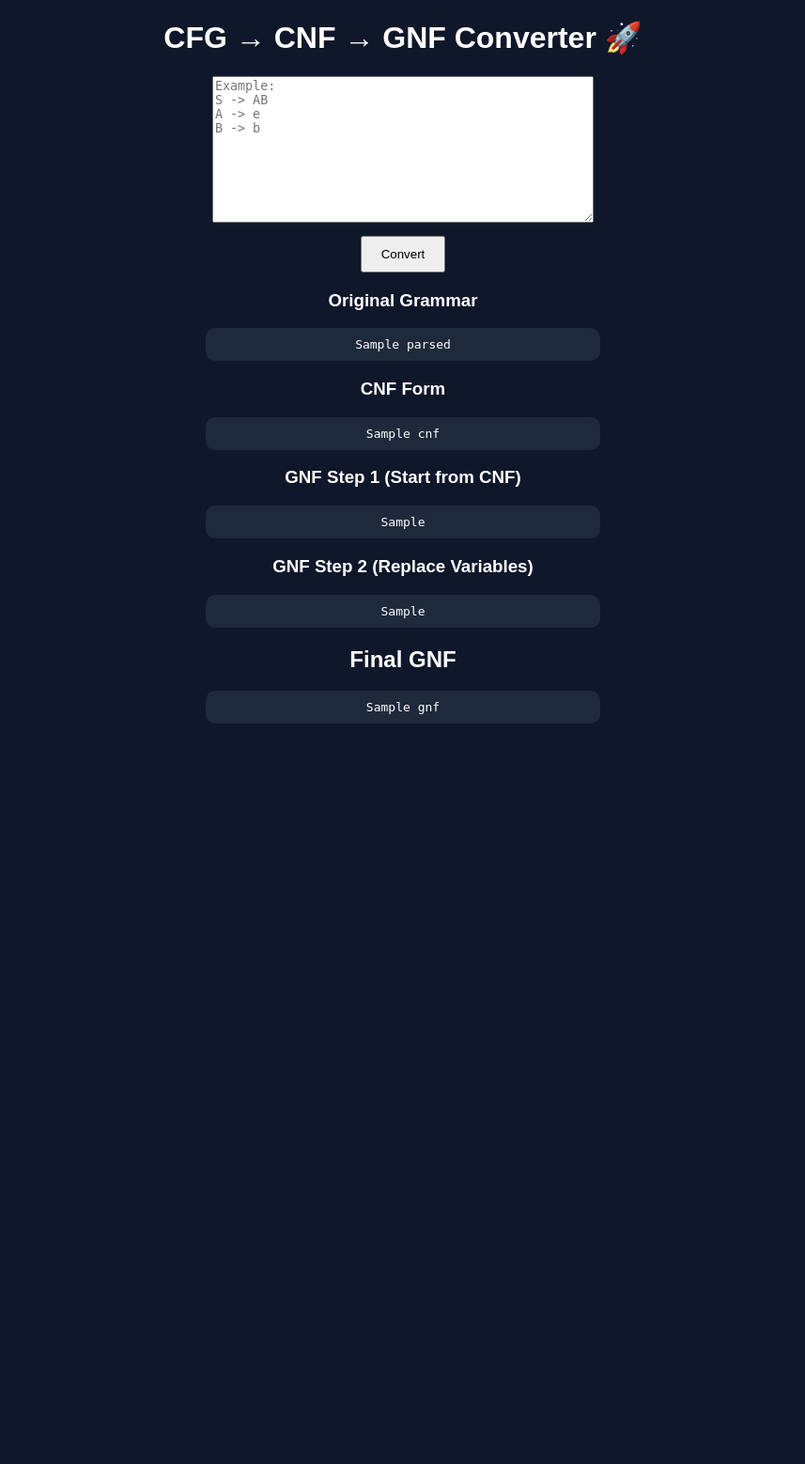
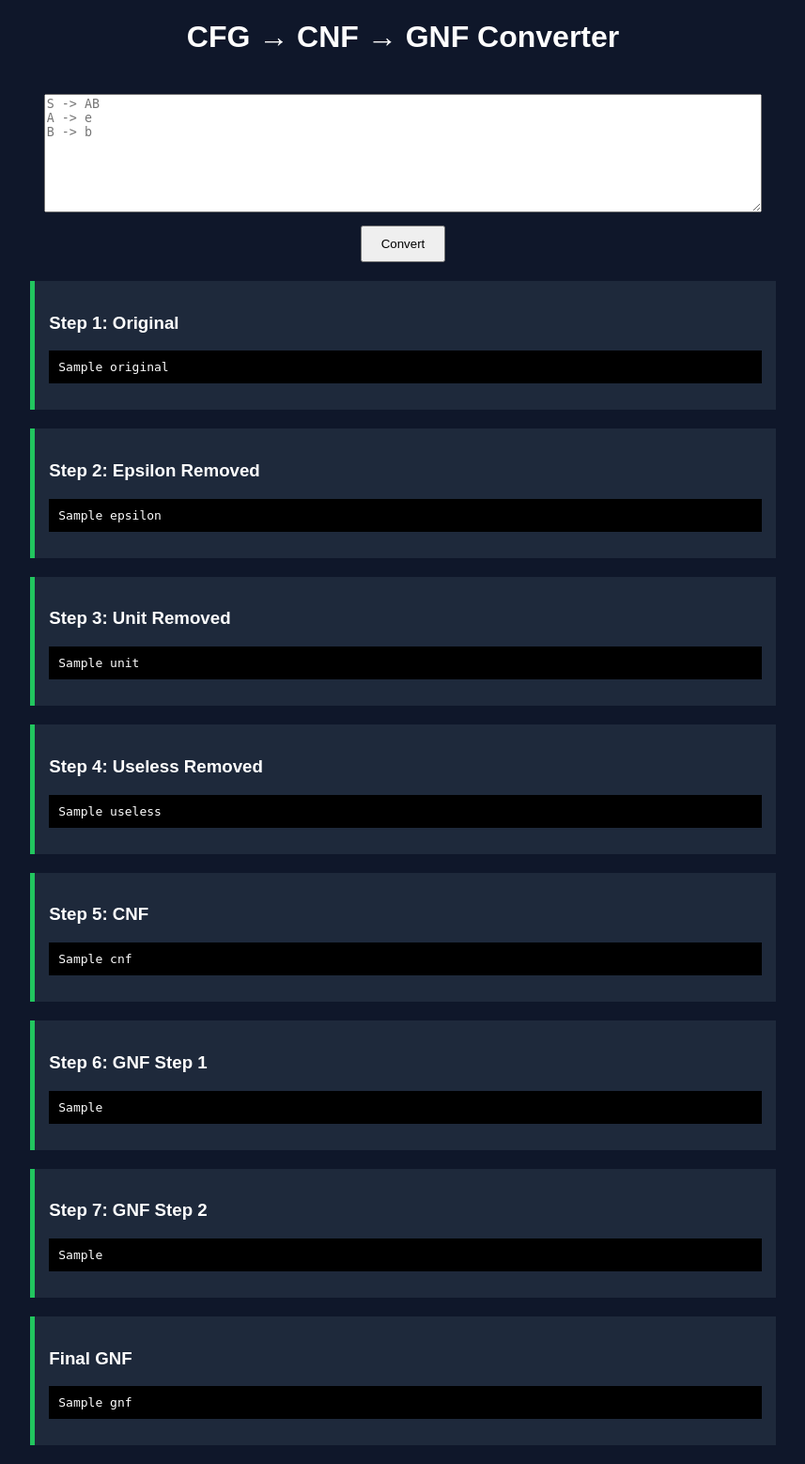
Before and after one commit to jaanvigangwal22/CGF-CONVERTOR-Project-, a Flask app: template templates/index.html in a window 1280 px wide. Shown: the whole page at 94% size, without its empty margins (211-1068 px from the left). Before the commit the page ends 770 px from the top, so only its background shows below. Run offline with Flask 3, Linux system fonts and the light colour scheme; the template is opened without the code that fills it: most values are stand-ins (such as "Sample title", 1, 10 or a date in 2020).

Commit message:
Final working CFG to CNF and GNF converter

```diff
--- a/app.py
+++ b/app.py
@@ -5,7 +5,8 @@ from parser import (
     remove_unit,
     remove_useless,
     to_cnf,
-    gnf_steps
+    gnf_steps,
+    format_grammar
 )
 
 app = Flask(__name__)
@@ -13,16 +14,14 @@ app = Flask(__name__)
 @app.route("/", methods=["GET", "POST"])
 def home():
 
-    grammar = ""
-    parsed = {}
-    no_epsilon = {}
-    no_unit = {}
-    no_useless = {}
-    cnf = {}
-
-    gnf_step1 = {}
-    gnf_step2 = {}
-    gnf = {}
+    original = ""
+    epsilon = ""
+    unit = ""
+    useless = ""
+    cnf = ""
+    gnf_step1 = ""
+    gnf_step2 = ""
+    gnf = ""
 
     if request.method == "POST":
 
@@ -32,18 +31,25 @@ def home():
         no_epsilon = remove_epsilon(parsed)
         no_unit = remove_unit(no_epsilon)
         no_useless = remove_useless(no_unit)
-        cnf = to_cnf(no_useless)
+        cnf_rules = to_cnf(no_useless)
 
-        # GNF steps
-        gnf_step1, gnf_step2, gnf = gnf_steps(cnf)
+        step1, step2, final = gnf_steps(cnf_rules)
+
+        original = format_grammar(parsed)
+        epsilon = format_grammar(no_epsilon)
+        unit = format_grammar(no_unit)
+        useless = format_grammar(no_useless)
+        cnf = format_grammar(cnf_rules)
+        gnf_step1 = format_grammar(step1)
+        gnf_step2 = format_grammar(step2)
+        gnf = format_grammar(final)
 
     return render_template(
         "index.html",
-        grammar=grammar,
-        parsed=parsed,
-        no_epsilon=no_epsilon,
-        no_unit=no_unit,
-        no_useless=no_useless,
+        original=original,
+        epsilon=epsilon,
+        unit=unit,
+        useless=useless,
         cnf=cnf,
         gnf_step1=gnf_step1,
         gnf_step2=gnf_step2,
--- a/templates/index.html
+++ b/templates/index.html
@@ -2,32 +2,39 @@
 <html>
 
 <head>
-    <title>CFG Converter</title>
+    <title>CFG Visualizer</title>
 
     <style>
         body {
             background: #0f172a;
             color: white;
+            font-family: Arial;
             text-align: center;
-            font-family: Arial;
         }
 
         textarea {
-            width: 400px;
-            height: 150px;
+            width: 60%;
+            height: 120px;
+            margin-top: 20px;
+        }
+
+        button {
+            padding: 10px 20px;
+            margin-top: 10px;
+        }
+
+        .box {
+            width: 60%;
+            margin: 20px auto;
+            padding: 15px;
+            background: #1e293b;
+            border-left: 5px solid #22c55e;
+            text-align: left;
         }
 
         pre {
-            background: #1e293b;
+            background: black;
             padding: 10px;
-            border-radius: 10px;
-            width: 400px;
-            margin: 10px auto;
-        }
-
-        button {
-            margin-top: 10px;
-            padding: 10px 20px;
         }
     </style>
 
@@ -35,57 +42,47 @@
 
 <body>
 
-<h1>CFG → CNF → GNF Converter 🚀</h1>
+<h1>CFG → CNF → GNF Converter</h1>
 
 <form method="POST">
-<textarea name="grammar" placeholder="Example:
-S -> AB
+<textarea name="grammar" placeholder="S -> AB
 A -> e
 B -> b"></textarea>
 <br>
-<button type="submit">Convert</button>
+<button>Convert</button>
 </form>
 
-{% if parsed %}
-<h3>Original Grammar</h3>
-<pre>{{ parsed }}</pre>
+{% if original %}
+<div class="box"><h3>Step 1: Original</h3><pre>{{ original }}</pre></div>
 {% endif %}
 
-{% if no_epsilon %}
-<h3>After Epsilon Removal</h3>
-<pre>{{ no_epsilon }}</pre>
+{% if epsilon %}
+<div class="box"><h3>Step 2: Epsilon Removed</h3><pre>{{ epsilon }}</pre></div>
 {% endif %}
 
-{% if no_unit %}
-<h3>After Unit Removal</h3>
-<pre>{{ no_unit }}</pre>
+{% if unit %}
+<div class="box"><h3>Step 3: Unit Removed</h3><pre>{{ unit }}</pre></div>
 {% endif %}
 
-{% if no_useless %}
-<h3>After Useless Removal</h3>
-<pre>{{ no_useless }}</pre>
+{% if useless %}
+<div class="box"><h3>Step 4: Useless Removed</h3><pre>{{ useless }}</pre></div>
 {% endif %}
 
 {% if cnf %}
-<h3>CNF Form</h3>
-<pre>{{ cnf }}</pre>
+<div class="box"><h3>Step 5: CNF</h3><pre>{{ cnf }}</pre></div>
 {% endif %}
 
 {% if gnf_step1 %}
-<h3>GNF Step 1 (Start from CNF)</h3>
-<pre>{{ gnf_step1 }}</pre>
+<div class="box"><h3>Step 6: GNF Step 1</h3><pre>{{ gnf_step1 }}</pre></div>
 {% endif %}
 
 {% if gnf_step2 %}
-<h3>GNF Step 2 (Replace Variables)</h3>
-<pre>{{ gnf_step2 }}</pre>
+<div class="box"><h3>Step 7: GNF Step 2</h3><pre>{{ gnf_step2 }}</pre></div>
 {% endif %}
 
 {% if gnf %}
-<h2>Final GNF</h2>
-<pre>{{ gnf }}</pre>
+<div class="box"><h3>Final GNF</h3><pre>{{ gnf }}</pre></div>
 {% endif %}
 
 </body>
-
 </html>
```
Also changed, not shown: parser.py (+14 -9 lines).
